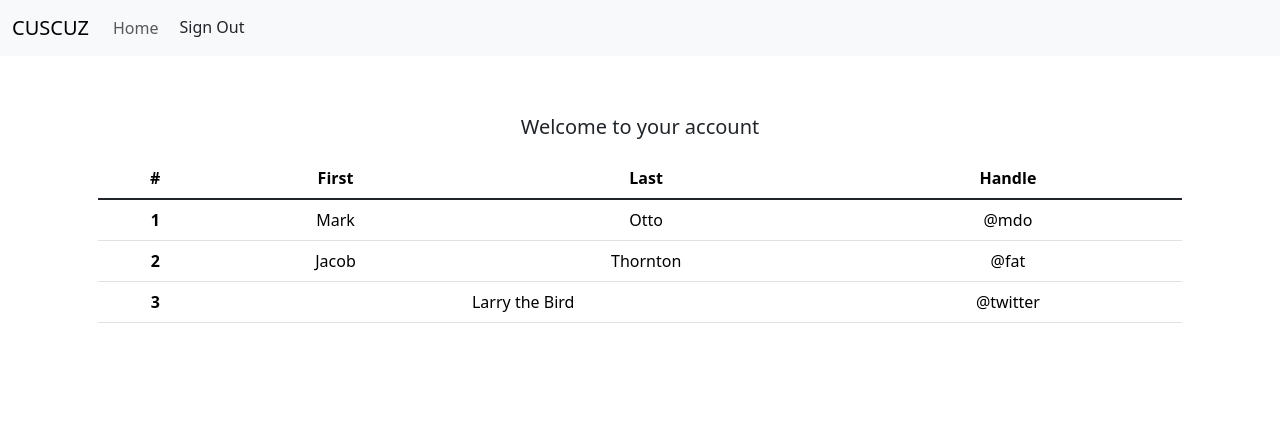
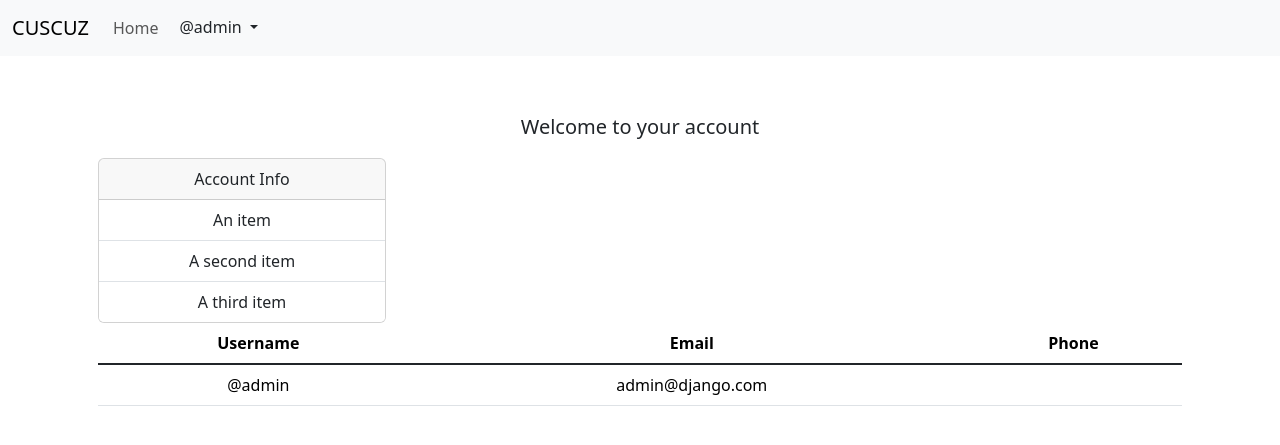
Before and after one commit to hugobelem/django-auth, a Django app: page / in a window 1280 px wide. Shown: the top 445 px of the page. Run offline with Django 5.2, Linux system fonts and the light colour scheme; a user stored in the database is signed in.

Commit message:
template changes yes

```diff
--- a/templates/base.html
+++ b/templates/base.html
@@ -30,11 +30,25 @@
           <li class="nav-item">
             <a class="nav-link" href="/">Home</a>
           </li>
-          <li class="nav-item">
-            <form method="post" action="{% url "logout" %}">
-              {% csrf_token %}
-              <button type="submit" class="btn">Sign Out</button>
-            </form>
+          <li class="nav-item dropdown">
+            <button class="btn dropdown-toggle" data-bs-toggle="dropdown" aria-expanded="false">
+              @{{user.username}}
+            </button>
+            <ul class="dropdown-menu dropdown-menu-white">
+              <li><a class="dropdown-item" href="#">
+                {{user.first_name}}
+                {{user.last_name}}
+              </a></li>
+              <li><a class="dropdown-item" href="#">{{user.phone}}</a></li>
+              <li><a class="dropdown-item" href="#">{{user.email}}</a></li>
+              <li><hr class="dropdown-divider"></li>
+              <li>
+                <form method="post" action="{% url "logout" %}">
+                  {% csrf_token %}
+                  <button type="submit" class="btn">Sign Out</button>
+                </form>
+              </li>
+            </ul>
           </li>
         </ul>
       </div>
--- a/templates/home.html
+++ b/templates/home.html
@@ -14,33 +14,31 @@
 
     <p class="lead">Welcome to your account</p>
 
+    <div class="card" style="width: 18rem;">
+      <div class="card-header">
+        Account Info
+      </div>
+      <ul class="list-group list-group-flush">
+        <li class="list-group-item">An item</li>
+        <li class="list-group-item">A second item</li>
+        <li class="list-group-item">A third item</li>
+      </ul>
+    </div>
+
 
     <table class="table">
       <thead>
         <tr>
-          <th scope="col">#</th>
-          <th scope="col">First</th>
-          <th scope="col">Last</th>
-          <th scope="col">Handle</th>
+          <th scope="col">Username</th>
+          <th scope="col">Email</th>
+          <th scope="col">Phone</th>
         </tr>
       </thead>
       <tbody class="table-group-divider">
         <tr>
-          <th scope="row">1</th>
-          <td>Mark</td>
-          <td>Otto</td>
-          <td>@mdo</td>
-        </tr>
-        <tr>
-          <th scope="row">2</th>
-          <td>Jacob</td>
-          <td>Thornton</td>
-          <td>@fat</td>
-        </tr>
-        <tr>
-          <th scope="row">3</th>
-          <td colspan="2">Larry the Bird</td>
-          <td>@twitter</td>
+          <td scope="row">@{{ user.username }}</td>
+          <td>{{ user.email }}</td>
+          <td>{{ user.phone }}</td>
         </tr>
       </tbody>
     </table>
```
Also changed, not shown: db.sqlite3.
